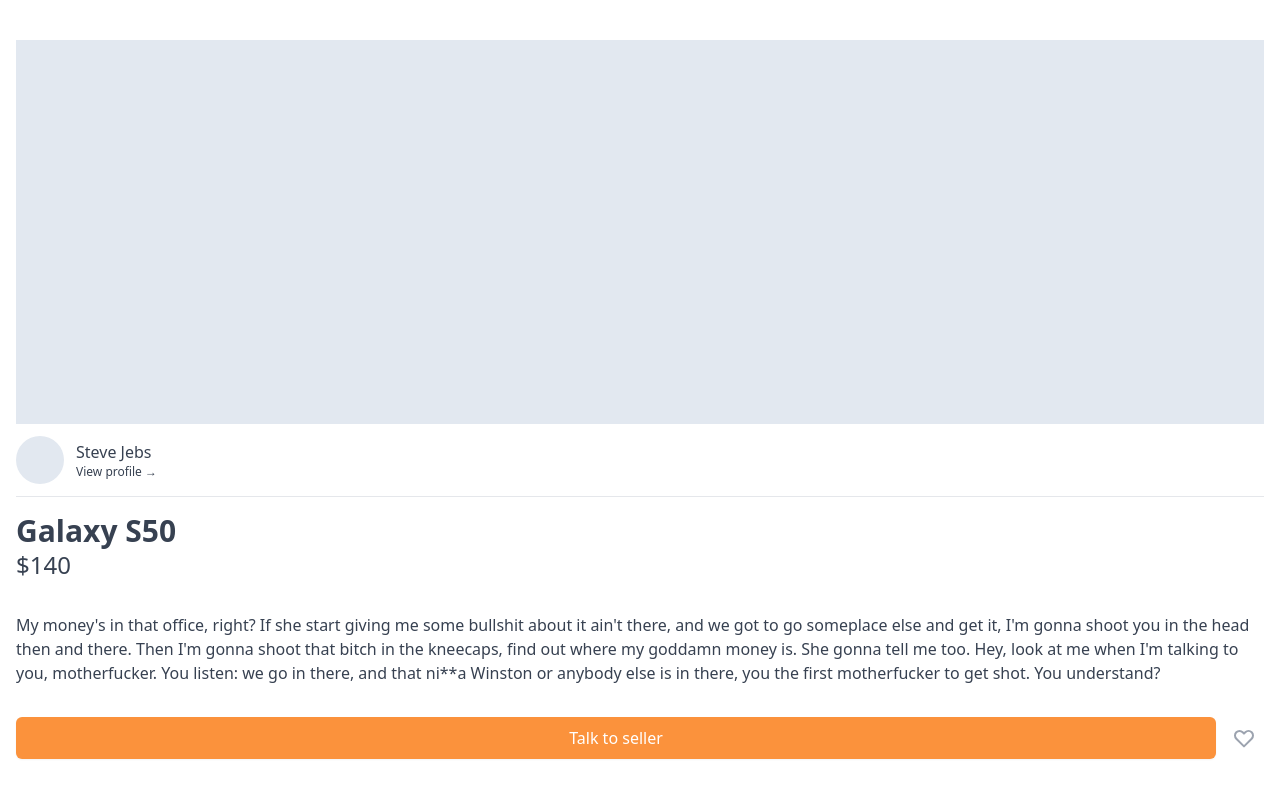
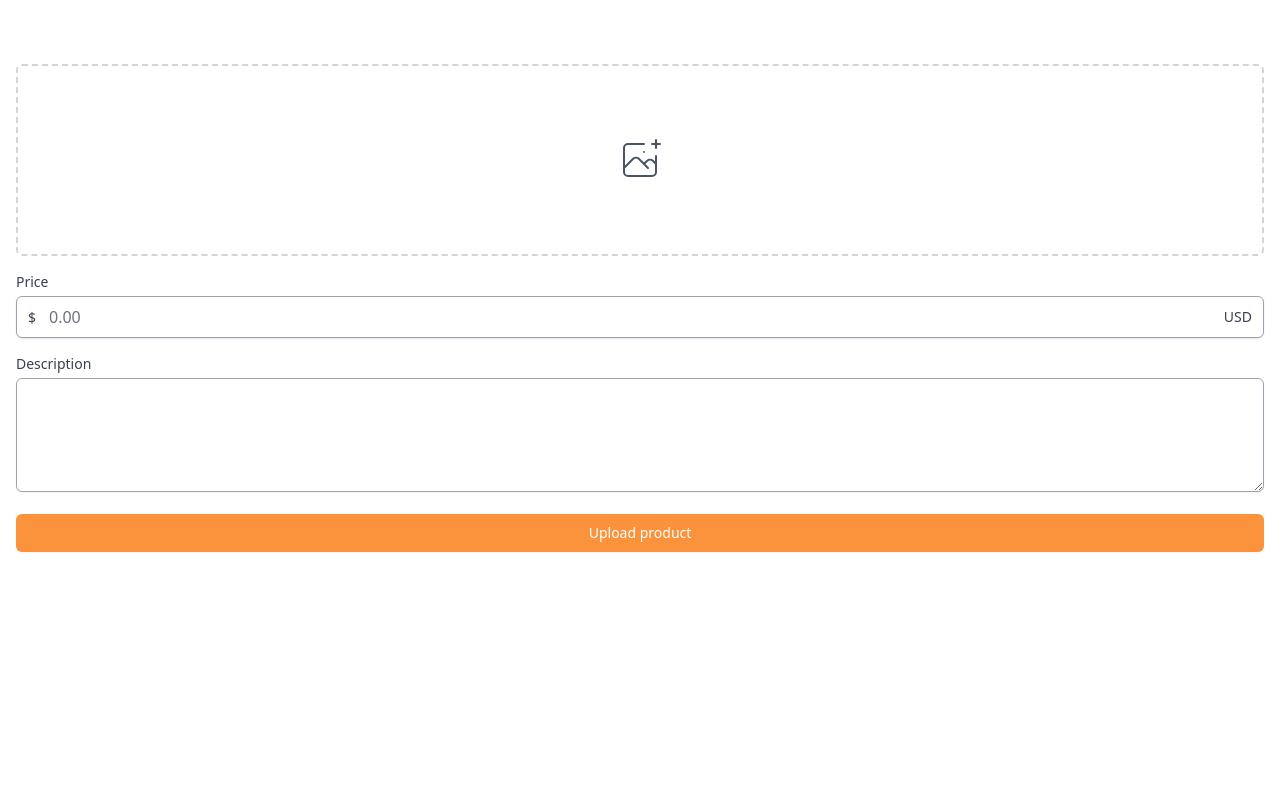
Before and after one commit to klastill/carrotMarket_clone, a Next.js app: page /items/upload in a window 1280 px wide. Shown: the top 795 px of the page. Built offline with nearby package versions, Linux system fonts and the light colour scheme.

Commit message:
add item upload page

```diff
--- a/pages/enter.tsx
+++ b/pages/enter.tsx
@@ -40,13 +40,14 @@
           </div>
         </div>
         <form className="flex flex-col mt-8">
-          <label className="text-sm font-medium text-gray-700">
+          <label htmlFor="input" className="text-sm font-medium text-gray-700">
             {method === "email" ? "Email address" : null}
             {method === "phone" ? "Phone number" : null}
           </label>
           <div className="mt-2">
             {method === "email" ? (
               <input
+                id="input"
                 type="email"
                 className="appearance-none w-full px-4 py-2 border border-gray-400 rounded-md shadow-sm placeholder-gray-500 focus:outline-none focus:ring-2 focus:ring-orange-400 focus:border-transparent"
                 required
@@ -58,6 +59,7 @@
                   +82
                 </span>
                 <input
+                  id="input"
                   type="number"
                   className="appearance-none w-full px-3 py-2 border border-gray-300 rounded-md rounded-l-none placeholder-gray-400 focus:outline-none focus:ring-orange-400 focus:border-orange-400"
                   required
--- a/pages/index.tsx
+++ b/pages/index.tsx
@@ -51,7 +51,7 @@
           </div>
         </div>
       ))}
-      <button className="fixed rounded-full bg-orange-400 bottom-24 right-8 p-4 text-white shadow-xl font-medium hover:bg-orange-500 transition-colors">
+      <button className="fixed rounded-full bg-orange-400 bottom-12 right-8 p-4 text-white shadow-xl font-medium hover:bg-orange-500 transition-colors">
         <svg
           className="h-6 w-6"
           xmlns="http://www.w3.org/2000/svg"
--- /dev/null
+++ b/pages/items/upload.tsx
@@ -0,0 +1,66 @@
+import type { NextPage } from "next";
+
+const ItemUpload: NextPage = () => {
+  return (
+    <div className="px-4 py-16">
+      <div>
+        <label className="w-full cursor-pointer flex items-center justify-center border-gray-300 border-2 border-dashed h-48 rounded-md text-gray-600 hover:text-orange-400 hover:border-orange-400">
+          <svg
+            className="h-12 w-12"
+            stroke="currentColor"
+            fill="none"
+            viewBox="0 0 48 48"
+            aria-hidden="true"
+          >
+            <path
+              d="M28 8H12a4 4 0 00-4 4v20m32-12v8m0 0v8a4 4 0 01-4 4H12a4 4 0 01-4-4v-4m32-4l-3.172-3.172a4 4 0 00-5.656 0L28 28M8 32l9.172-9.172a4 4 0 015.656 0L28 28m0 0l4 4m4-24h8m-4-4v8m-12 4h.02"
+              strokeWidth={2}
+              strokeLinecap="round"
+              strokeLinejoin="round"
+            />
+          </svg>
+
+          <input type="file" className="hidden" />
+        </label>
+      </div>
+      <div className="my-4">
+        <label
+          htmlFor="price"
+          className="mb-1 block text-sm font-medium text-gray-700"
+        >
+          Price
+        </label>
+        <div className="rounded-md shadow-sm relative flex items-center">
+          <div className="absolute left-0 pl-3 pointer-events-none">
+            <span className="text-gray-700 text-sm">$</span>
+          </div>
+          <input
+            id="price"
+            type="text"
+            placeholder="0.00"
+            className="appearance-none pl-8 w-full px-4 py-2 border border-gray-400 rounded-md shadow-sm placeholder-gray-500 focus:outline-none focus:ring-2 focus:ring-orange-400 focus:border-transparent"
+          />
+          <div className="absolute right-0 pr-3 flex items-center pointer-events-none">
+            <span className="text-gray-700 text-sm">USD</span>
+          </div>
+        </div>
+      </div>
+      <div>
+        <label
+          htmlFor="desc"
+          className="mb-1 block text-sm font-medium text-gray-700"
+        >
+          Description
+        </label>
+        <textarea
+          id="desc"
+          className="shadow-sm w-full border-gray-400 rounded-md focus:outline-none focus:ring-1 focus:ring-orange-400 focus:border-transparent"
+          rows={4}
+        />
+      </div>
+      <button className="w-full mt-4 px-4 py-2 rounded-md text-sm font-medium text-white bg-orange-400 hover:bg-orange-500 border border-transparent shadow-sm focus:ring-2 focus:ring-offset-2 focus:ring-orange-500 focus:outline-none">Upload product</button>
+    </div>
+  );
+};
+
+export default ItemUpload;
```
